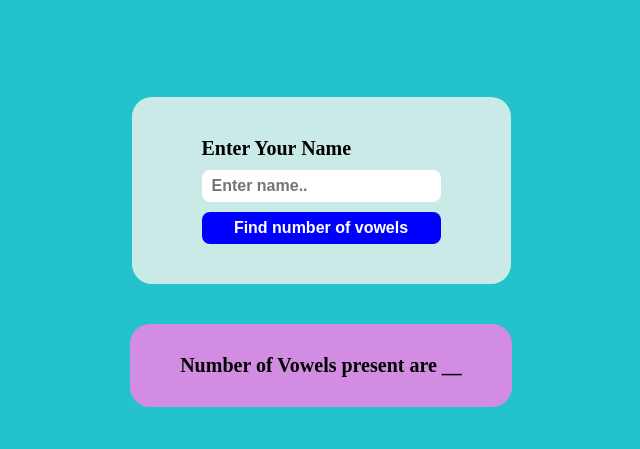
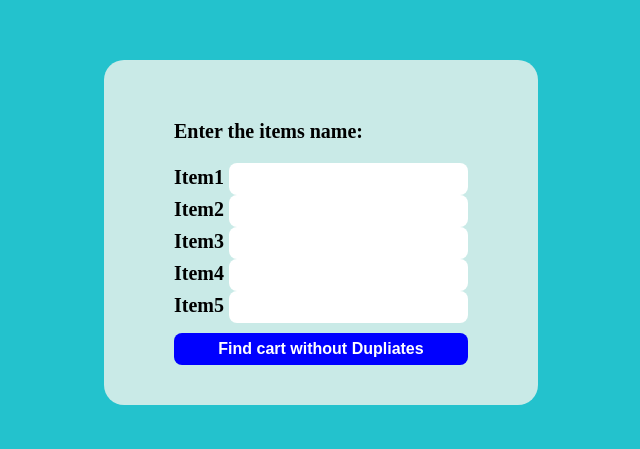
Before and after one commit to deevsh9672/cal-2, a plain HTML site: page index.html in a window 1280 px wide. Shown: the part 156-605 px from the top of the page, without its empty margins (319-959 px from the left). Drawn offline with Linux system fonts and the light colour scheme.

Commit message:
Update index.html

```diff
--- a/index.html
+++ b/index.html
@@ -4,18 +4,35 @@
     <meta charset="UTF-8" />
     <meta http-equiv="X-UA-Compatible" content="IE=edge" />
     <meta name="viewport" content="width=device-width, initial-scale=1.0" />
-    <title>Vowel Counter</title>
+    <title>Remove Duplicates from Cart</title>
     <link rel="stylesheet" href="./style.css" />
     <script src="./script.js"></script>
   </head>
   <body>
     <div class="container">
-      <label for="name">Enter Your Name</label>
-      <input id="name" type="text" placeholder="Enter name.." />
-      <button onclick="countVowels()" id="button">Find number of vowels</button>
+      <div class="items">
+        <p>Enter the items name:</p>
+        <div>
+          <label for="item1">Item1</label> <input type="text" id="item1" />
+        </div>
+        <div>
+          <label for="item2">Item2</label> <input type="text" id="item2" />
+        </div>
+        <div>
+          <label for="item3">Item3</label> <input type="text" id="item3" />
+        </div>
+        <div>
+          <label for="item4">Item4</label> <input type="text" id="item4" />
+        </div>
+        <div>
+          <label for="item5">Item5</label> <input type="text" id="item5" />
+        </div>
+      </div>
+      <button onclick="find()">Find cart without Dupliates</button>
+
     </div>
-    <div id="output">
-      Number of Vowels present are <span id="result">__</span>
+    <div class="output">
+
     </div>
   </body>
 </html>
```
